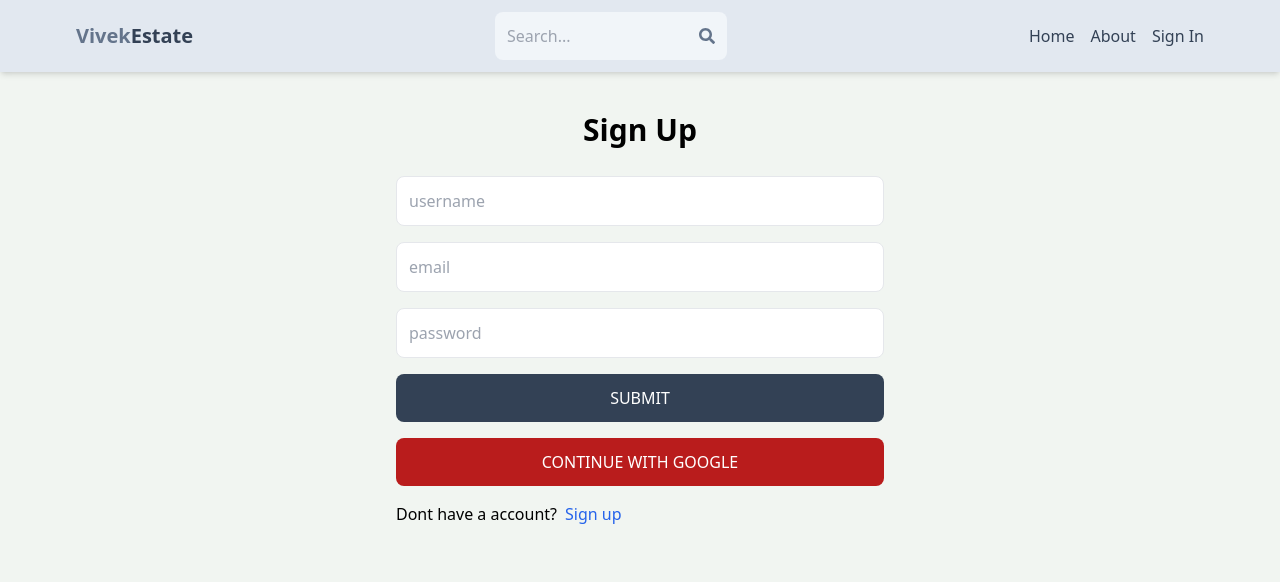
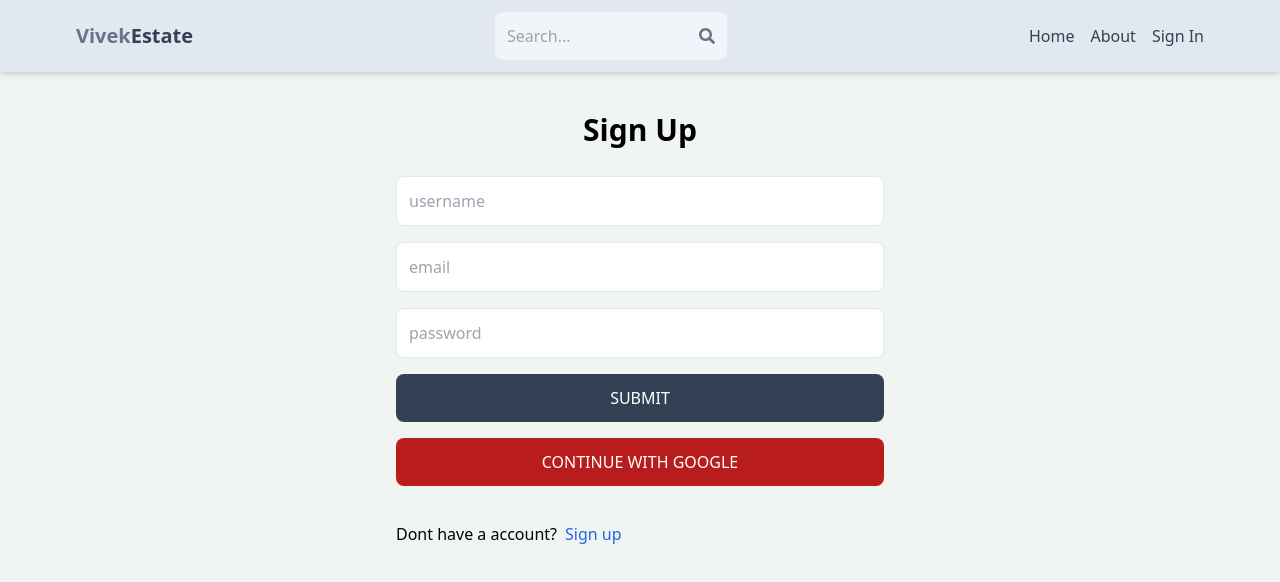
Before and after one commit to vivek1570/RealEstate-Webapp, a React (Vite) app in the folder client/: page /sign-up in a window 1280 px wide. Shown: the top 582 px of the page. Built offline with nearby package versions, Linux system fonts and the light colour scheme.

Commit message:
complete sign-up page UI

```diff
--- a/client/src/pages/Signup.jsx
+++ b/client/src/pages/Signup.jsx
@@ -2,6 +2,9 @@ import React from "react";
 import { Link } from "react-router-dom";
 
 function Signup() {
+  const handleclick = () => {
+    console.log("hello");
+  };
   return (
     <div className="p-3 max-w-lg mx-auto">
       <h1 className="text-3xl text-center font-semibold my-7">Sign Up</h1>
@@ -27,10 +30,13 @@ function Signup() {
         <button className="bg-slate-700 text-white p-3 rounded-lg uppercase hover:opacity-90">
           Submit
         </button>
-        <button className="bg-red-700 text-white p-3 rounded-lg uppercase hover:opacity-90">
+        <button
+          className="bg-red-700 text-white p-3 rounded-lg uppercase hover:opacity-90"
+          onClick={handleclick}
+        >
           Continue With Google
         </button>
-        <div className="flex flex-row gap-2">
+        <div className="flex flex-row gap-2 mt-5">
           <p>Dont have a account?</p>
           <Link to="/sign-in">
             <p className="text-blue-600">Sign up</p>
```
